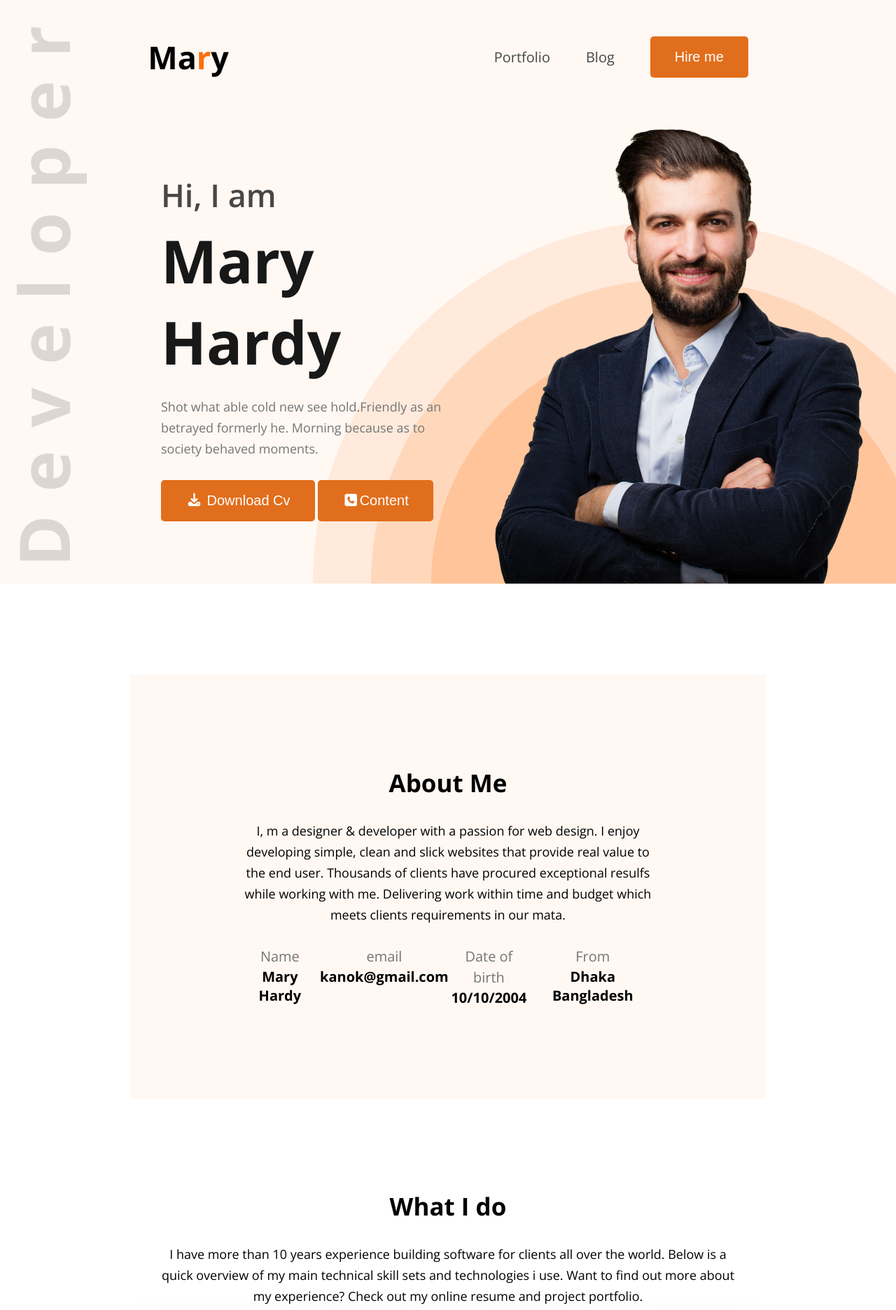
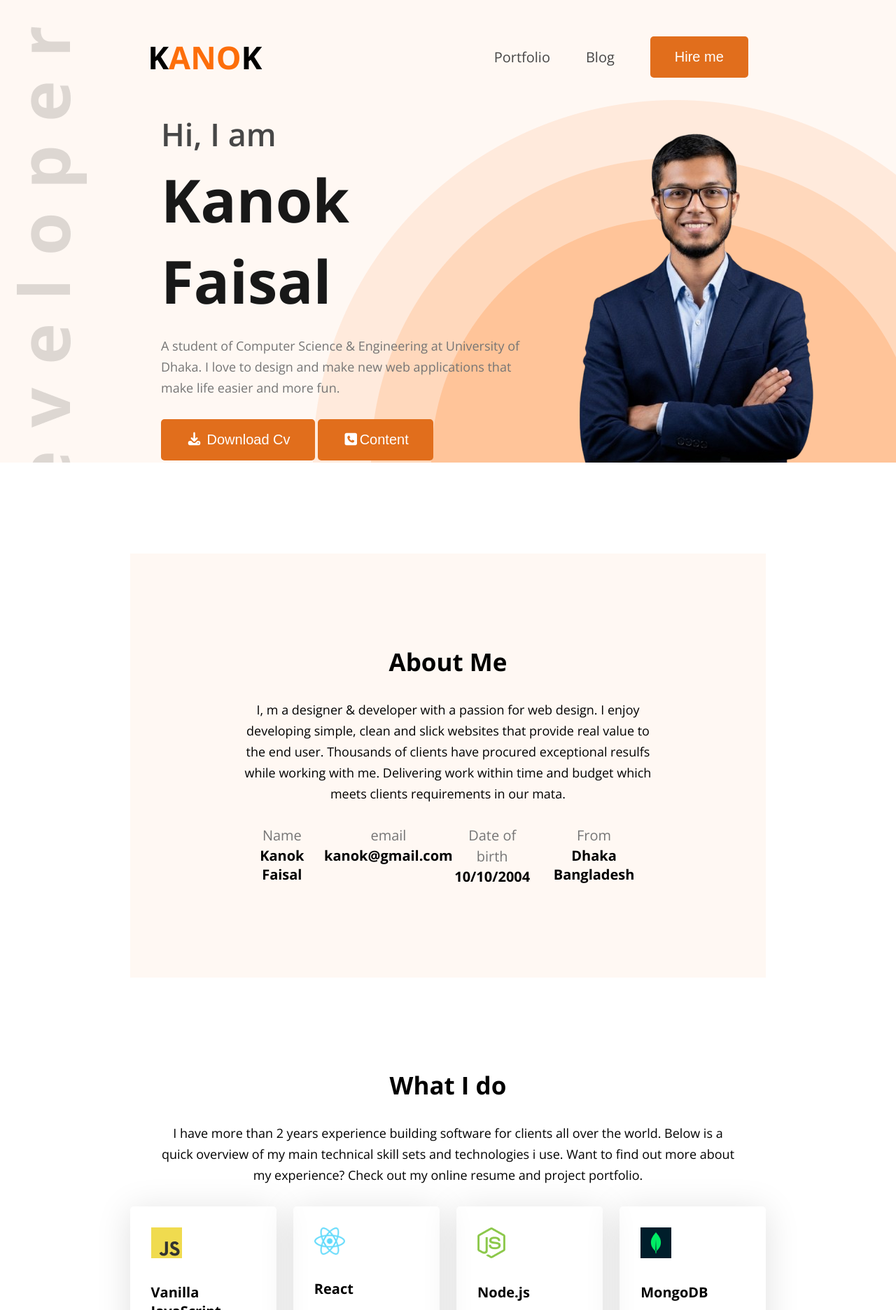
Before and after one commit to KANOK508/hero-dev-portfolio-p01, a plain HTML site: page index.html in a window 1280 px wide. Shown: the top 1872 px of the page at 70% size. Drawn offline with nearby package versions, Linux system fonts and the light colour scheme.

Commit message:
Change my picture and belongings

```diff
--- a/index.html
+++ b/index.html
@@ -30,7 +30,7 @@
     <header>
       <nav>
         <div class="logo">
-          <h2>Ma<span class="color-orange">r</span>y</h2>
+          <h2>K<span class="color-orange">ANO</span>K</h2>
         </div>
         <!-- here div and ul are 2 Block element so, when we give flex, They change their Axis.. (x to y and y to x ) -->
         <ul class="menu">
@@ -43,10 +43,9 @@
       <section id="banner">
         <div class="banner-content">
           <h2>Hi, I am</h2>
-          <h1>Mary Hardy</h1>
+          <h1>Kanok Faisal</h1>
           <p>
-            Shot what able cold new see hold.Friendly as an betrayed formerly
-            he. Morning because as to society behaved moments.
+          A student of Computer Science & Engineering at University of Dhaka. I love to design and make new web applications that make life easier and more fun.
           </p>
           <div>
             <!-- iN THIS div we also add--ICON from font awesome, HOW  ?
@@ -69,7 +68,7 @@
           </div>
         </div>
         <div class="banner-image">
-          <img src="images/hardy.png" alt="" />
+          <img src="images/kanok_001.png" alt="" />
         </div>
       </section>
     </header>
@@ -90,7 +89,7 @@
         <div class="about-info">
           <div class="info-card">
             <p>Name</p>
-            <h2>Mary Hardy</h2>
+            <h2>Kanok Faisal</h2>
           </div>
           <div class="info-card">
             <p>email</p>
@@ -113,7 +112,7 @@
         <div class="section-heading">
           <h2>What I do</h2>
           <p>
-            I have more than 10 years experience building software for clients
+            I have more than 2 years experience building software for clients
             all over the world. Below is a quick overview of my main technical
             skill sets and technologies i use. Want to find out more about my
             experience? Check out my online resume and project portfolio.
@@ -170,7 +169,7 @@
           <h2 class="section-title">My Education</h2>
           <div class="resume-card">
             <h3 class="card-title">Master in Computer Engineering</h3>
-            <p class="card-info">Harvard University / 2015 - 2017</p>
+            <p class="card-info">Harvard University / 2029 - 2031</p>
             <p>
               List skill/technologies here. You can change the icon above to any
               of the 1500+ FontAwesome 5 free icons available. Aenean commodo
@@ -181,7 +180,7 @@
           <!-- hr tag is for : create a horizontal line -->
           <div class="resume-card">
             <h3 class="card-title">Master in Computer Engineering</h3>
-            <p class="card-info">Harvard University / 2015 - 2017</p>
+            <p class="card-info">Harvard University / 2029 - 2031</p>
             <p>
               List skill/technologies here. You can change the icon above to any
               of the 1500+ FontAwesome 5 free icons available. Aenean commodo
@@ -192,7 +191,7 @@
           <!-- hr tag is for : create a horizontal line -->
           <div class="resume-card">
             <h3 class="card-title">Master in Computer Engineering</h3>
-            <p class="card-info">Harvard University / 2015 - 2017</p>
+            <p class="card-info">Harvard University / 2029 - 2031</p>
             <p>
               List skill/technologies here. You can change the icon above to any
               of the 1500+ FontAwesome 5 free icons available. Aenean commodo
```
Also changed, not shown: images/kanok_001.png (added), images/kanok_002.png (added), images/kanok_01.png (added).
